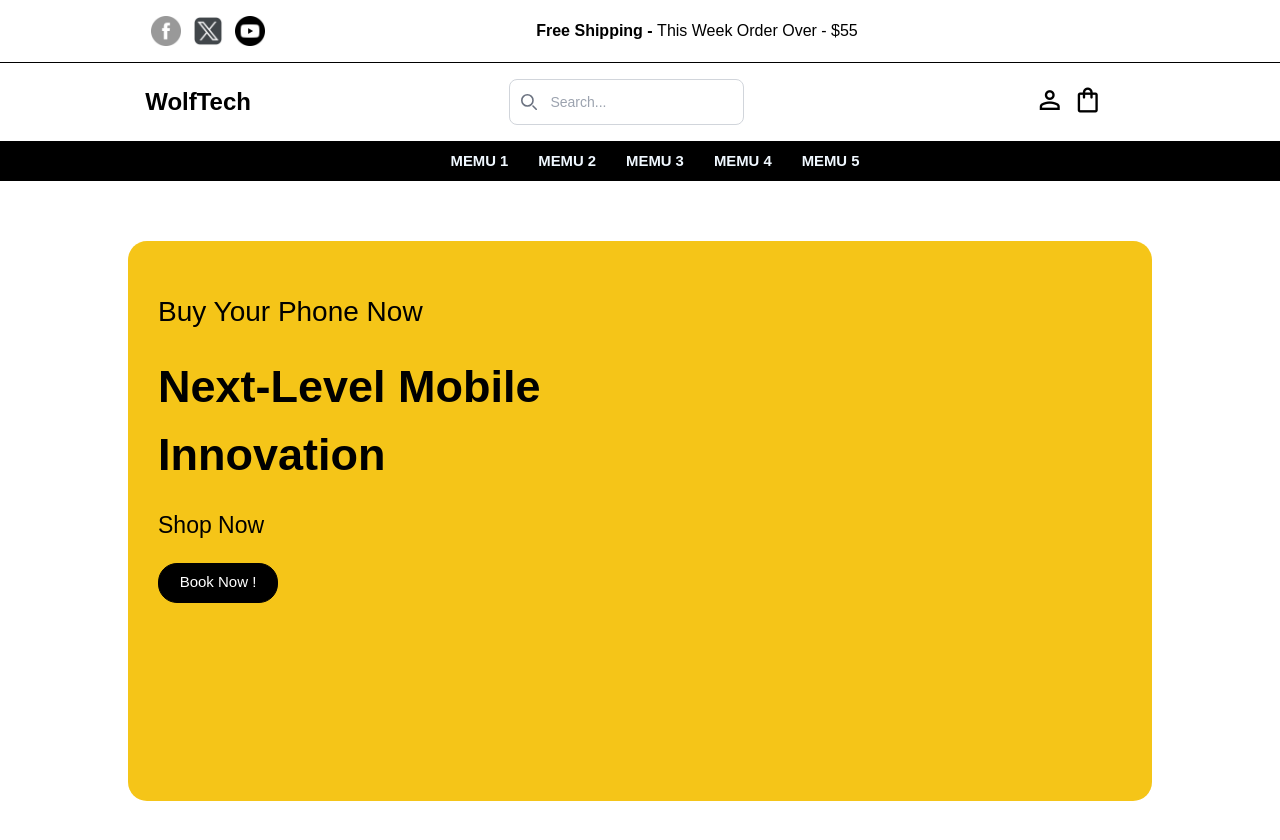
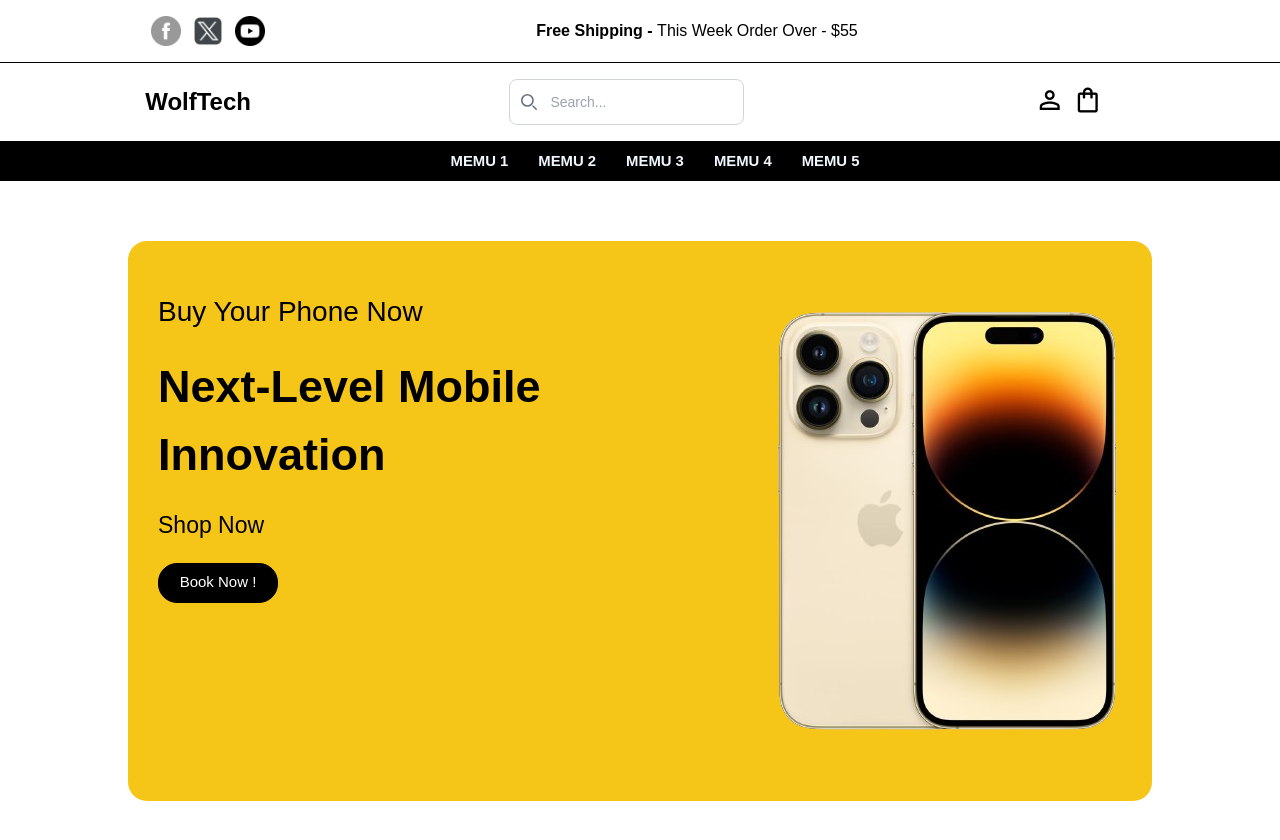
Before and after one commit to MohamedGrissa0/CompEpi, a React (Create React App) app in the folder frontend/ecom/: page / in a window 1280 px wide. Shown: the top 840 px of the page. Built offline with nearby package versions, Linux system fonts and the light colour scheme.

Commit message:
feat: add pic in landing container

```diff
--- a/frontend/ecom/src/Components/Menu/MenuBar.jsx
+++ b/frontend/ecom/src/Components/Menu/MenuBar.jsx
@@ -1,4 +1,5 @@
 import React from 'react'
+import Phone from '../../assets/phone-pic/phone.png'
 
 function MenuBar() {
   return (
@@ -21,6 +22,7 @@ function MenuBar() {
             <button className="button-book"> <span>Book Now !</span></button>
         </div>
       </div>
+      <img src={Phone} alt='' className="landing-pic"></img>
     </div>
     </>
   )
--- a/frontend/ecom/src/Components/Menu/menuBar.css
+++ b/frontend/ecom/src/Components/Menu/menuBar.css
@@ -96,3 +96,10 @@ body {
     width: 120px;
     border-radius: 19px;
   }
+  .landing-pic {
+    position: absolute;
+    max-width: 48%;
+    margin-left: 48%;
+    z-index: 0;
+    /* transform: rotate(-21deg); */
+}
```
Also changed, not shown: frontend/ecom/src/assets/phone-pic/phone.png (added).
